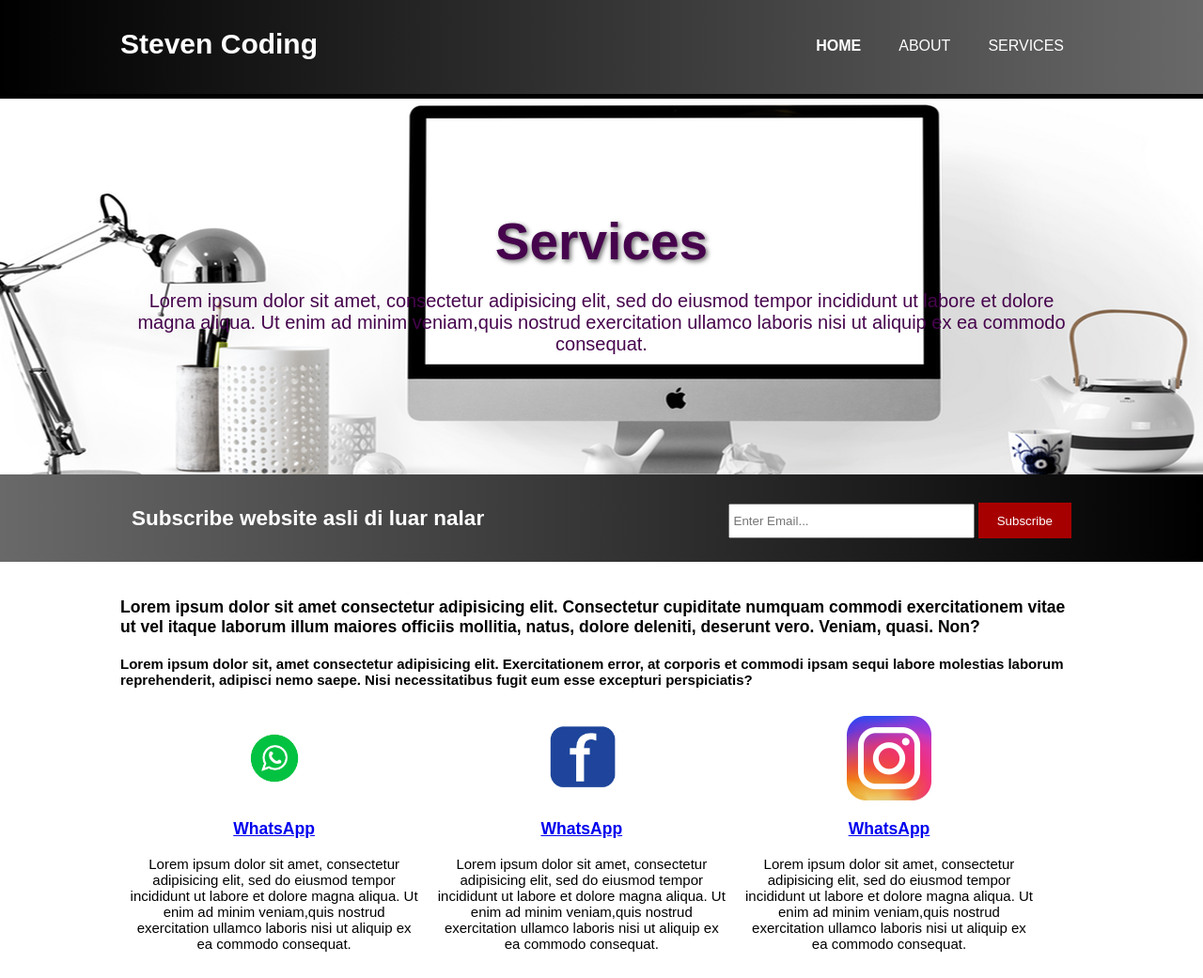
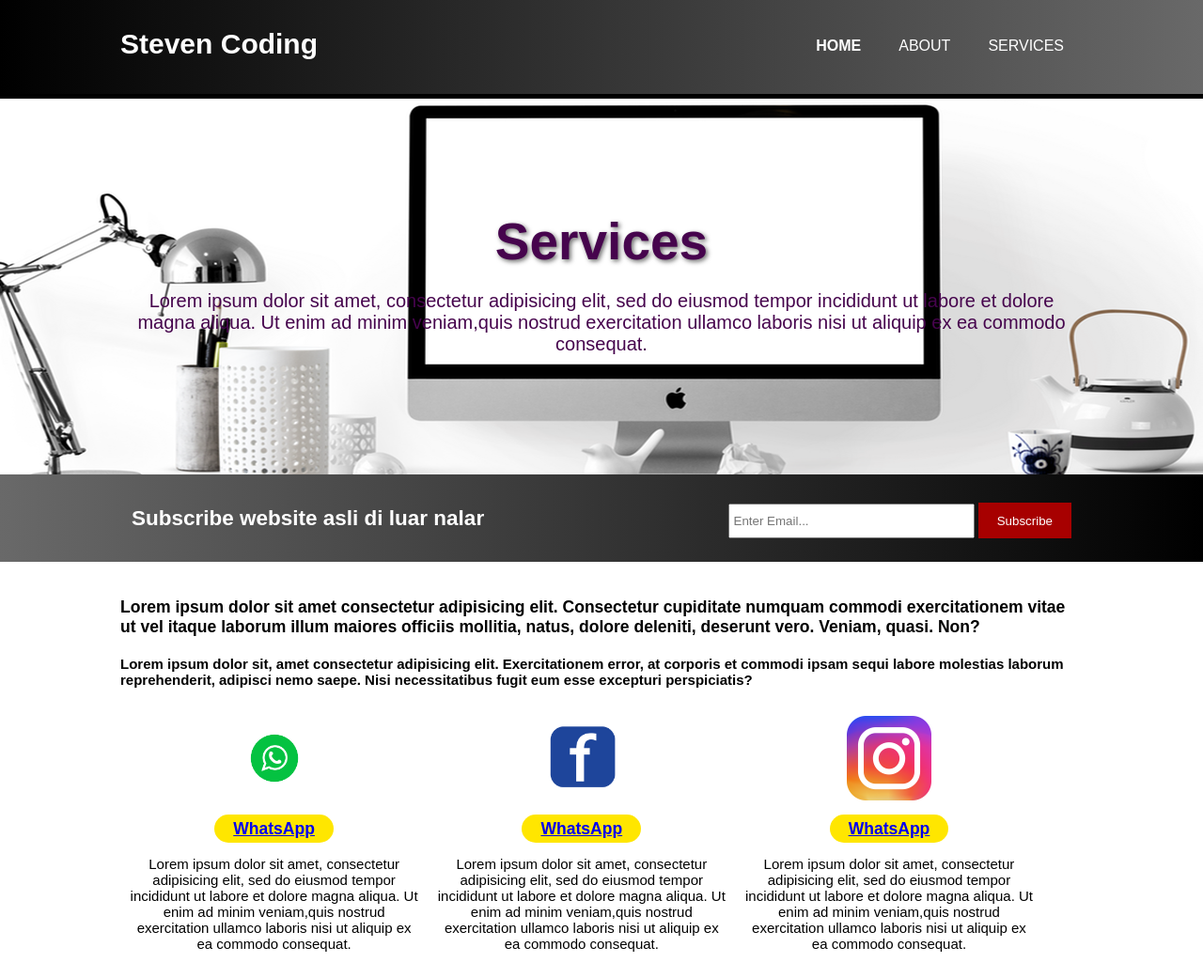
Before and after one commit to Rhainne0/rhianne.github.io, a plain HTML site: page service.html in a window 1280 px wide. Shown: the top 1041 px of the page at 94% size. Drawn offline with Linux system fonts and the light colour scheme.

Commit message:
Update style.css

```diff
--- a/style.css
+++ b/style.css
@@ -113,6 +113,8 @@ header a:hover{
 	margin-top: 20px;
 }
 
+
+
 #boxes .box{
 	float: left;
 	text-align: center;
@@ -122,6 +124,15 @@ header a:hover{
 
 #boxes .box img{
 	width: 90px;
+}
+
+#boxes .box a {
+	background-color: #ffe600;
+    left: 0;
+    width: 80%;
+    padding: 5px 20px;
+    border-radius: 20px;
+    margin: 5px;
 }
 
 footer{
```
